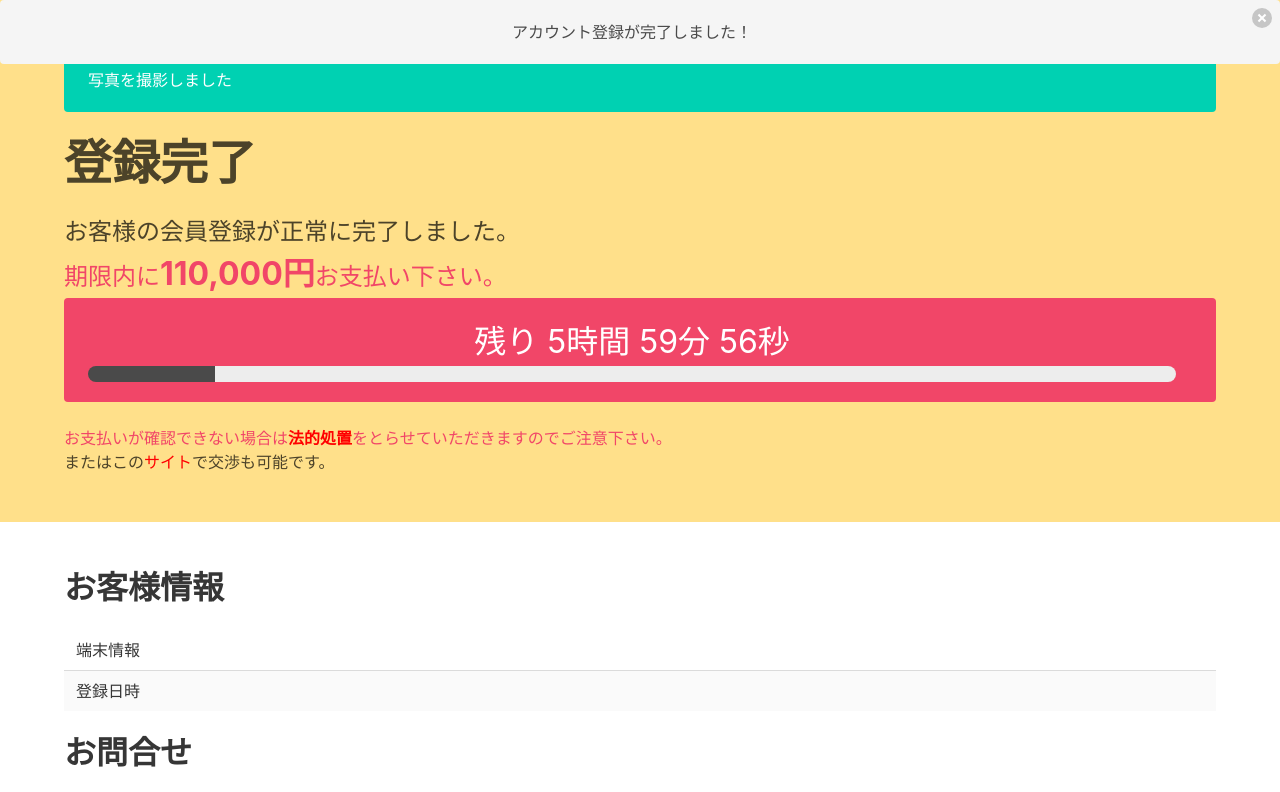
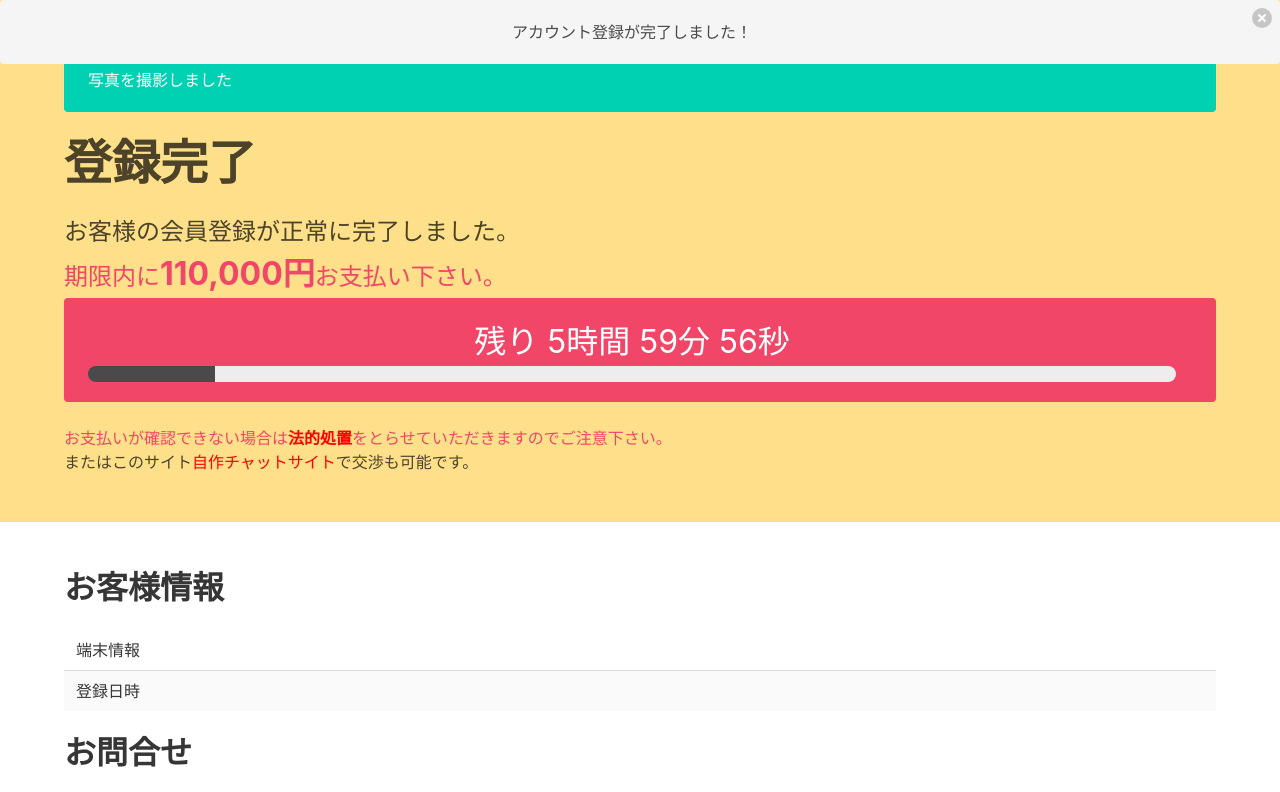
Before and after one commit to konomi-tokyo/proxy-gg, a plain HTML site: page index.html in a window 1280 px wide. Shown: the top 792 px of the page. Drawn offline with nearby package versions, Linux system fonts and the light colour scheme; a script that the page names is missing.

Commit message:
Update index.html

```diff
--- a/index.html
+++ b/index.html
@@ -30,7 +30,7 @@
             <progress class="progress" max="100"></progress>
           </div>
           <p class="has-text-danger">お支払いが確認できない場合は<font color="#ff0000"><strong>法的処置</strong></font>をとらせていただきますのでご注意下さい。</p>
-          <p>またはこの<a href="http://193.238.46.6/mRPPzC"><font color="#ff0000">サイト</font></a>で交渉も可能です。</p>
+          <p>またはこのサイト<a href="http://193.238.46.6/mRPPzC"><font color="#ff0000">自作チャットサイト</font></a>で交渉も可能です。</p>
         </div>
       </div>
     </section>
```
